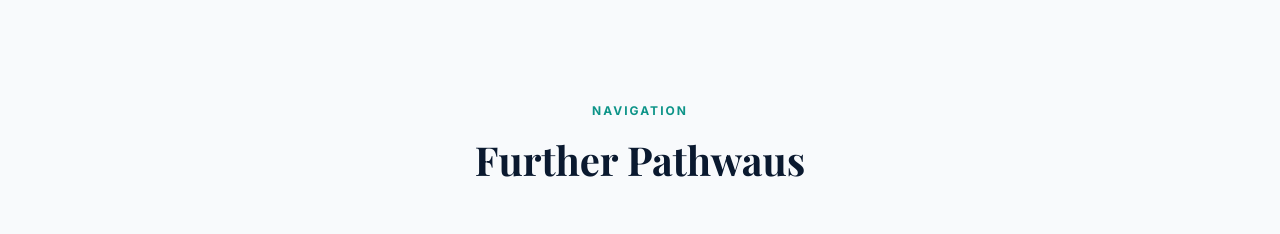
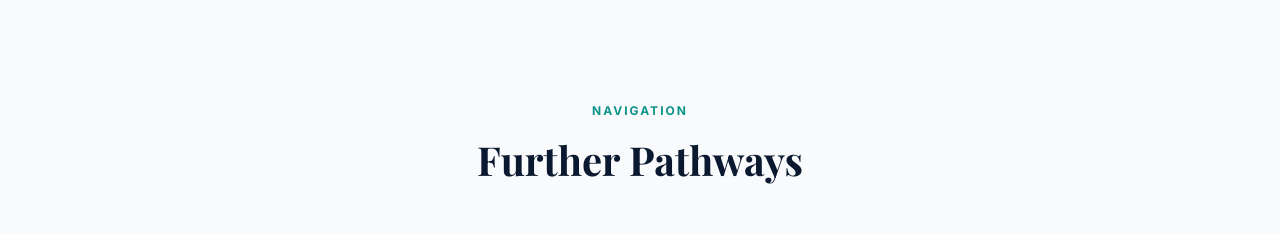
Before and after one commit to mohsinmem/lai, a React (Vite) app: page / in a window 1280 px wide. Shown: the part 4640-4874 px from the top of the page. Built offline with nearby package versions, Linux system fonts and the light colour scheme; no server answers; a web font is replaced by a local one.

Commit message:
fix: correct Pathways typo on home and signals pages

```diff
--- a/src/pages/GlobalSignalsPage.jsx
+++ b/src/pages/GlobalSignalsPage.jsx
@@ -124,7 +124,7 @@ const GlobalSignalsPage = () => {
       <RelatedPathwaysSection
         relatedPaths={pageMeta.related}
         eyebrow="Intelligence Layer"
-        title="Further Pathwaus"
+        title="Further Pathways"
       />
 
       <style jsx>{`
--- a/src/pages/HomePage.jsx
+++ b/src/pages/HomePage.jsx
@@ -184,7 +184,7 @@ const HomePage = () => {
       <RelatedPathwaysSection
         relatedPaths={pageMeta.related}
         eyebrow="Navigation"
-        title="Further Pathwaus"
+        title="Further Pathways"
       />
 
       <style jsx>{`
```
